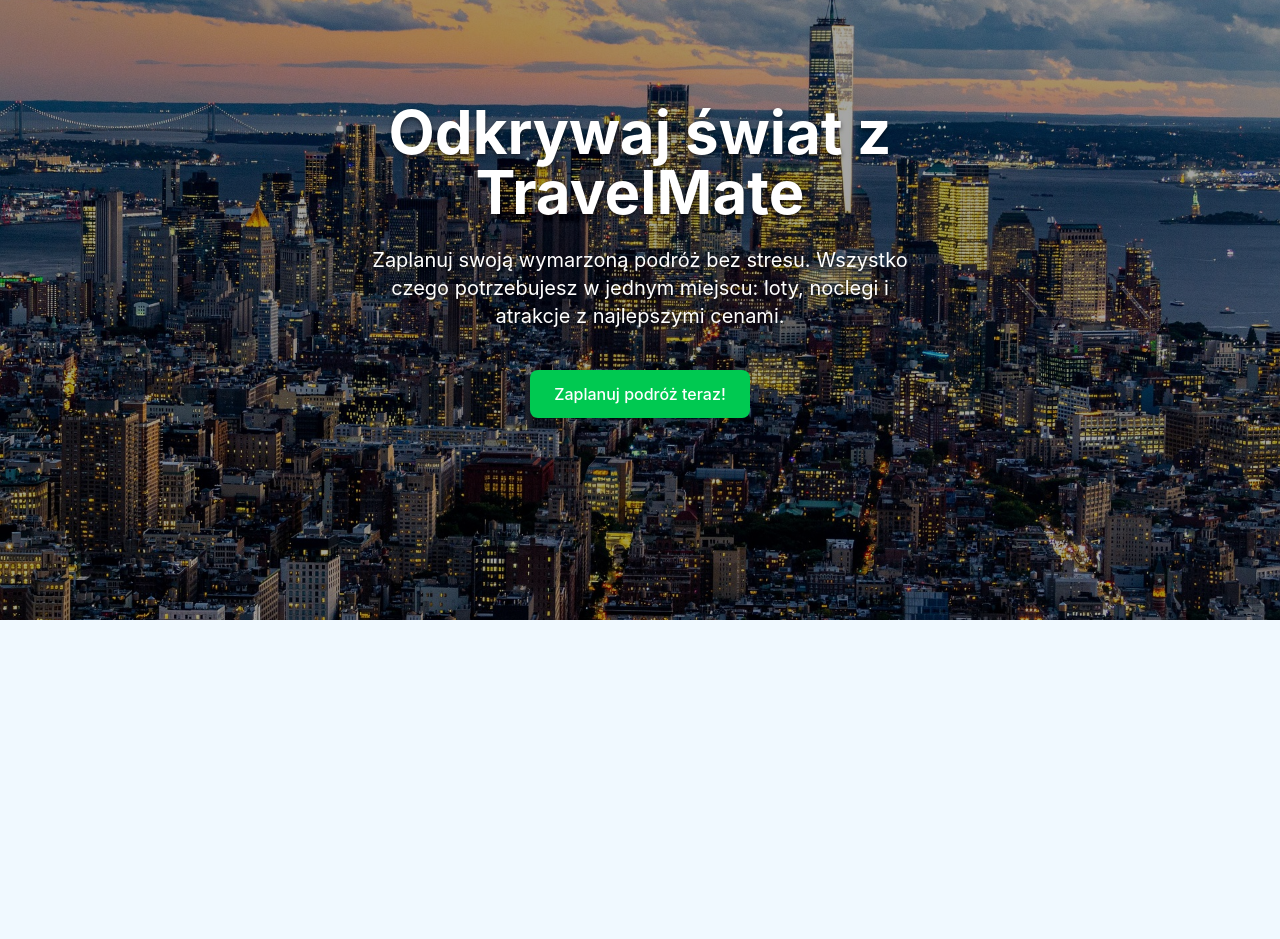
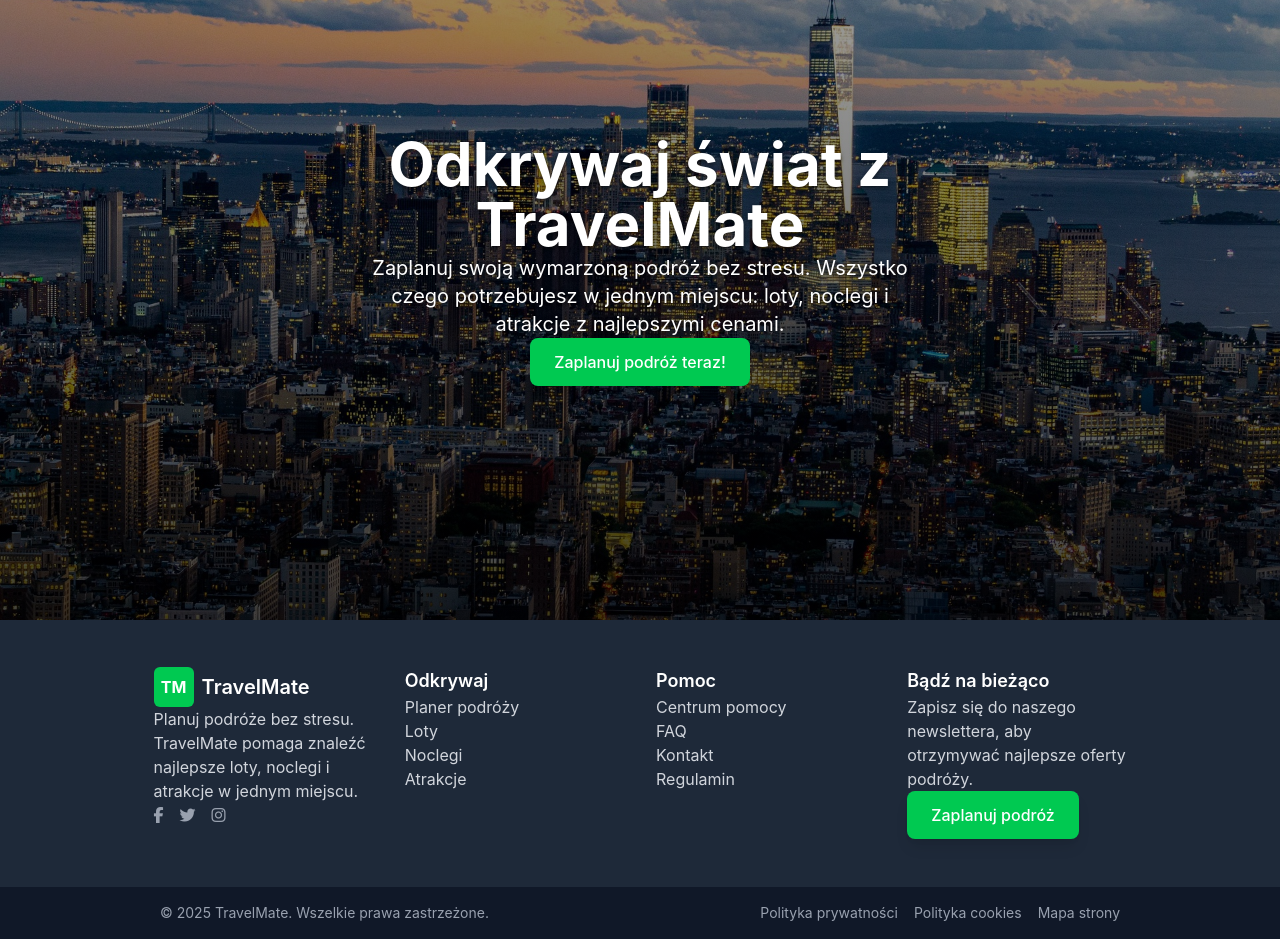
Before and after one commit to Dexamethason/TravelMate, a Vue app: page / in a window 1280 px wide. Shown: the part 180-1119 px from the top of the page. Before the commit the page ends 895 px from the top, so only its background shows below. Built offline with nearby package versions, Linux system fonts and the light colour scheme.

Commit message:
Footer
Added footer and made small changes to MainPage to remove gap between main and footer

```diff
--- a/src/App.vue
+++ b/src/App.vue
@@ -1,16 +1,20 @@
 <script setup lang="ts">
 import AppNavigation from './components/layout/AppNavigation.vue'
+import AppFooter from './components/layout/AppFooter.vue'
 </script>
 
 <template>
-  <div class="min-w-[250px]">
+  <div class="min-w-[250px] flex flex-col min-h-screen">
     <!-- Komponent nawigacyjny - szerokość 100% -->
     <AppNavigation />
 
     <!-- Główny obszar treści z widokiem routera - pełna szerokość -->
-    <main class="w-full py-0 sm:py-0 md:py-0">
+    <main class="w-full flex-grow">
       <router-view />
     </main>
+
+    <!-- Footer - bez odstępu od main -->
+    <AppFooter class="mt-0" />
   </div>
 </template>
 
@@ -21,5 +25,13 @@
   font-family: 'Inter', sans-serif;
   min-width: 250px;
   overflow-x: hidden;
+  margin: 0;
+  padding: 0;
+}
+
+/* Usunięcie domyślnych marginów */
+* {
+  margin-block-end: 0;
+  margin-block-start: 0;
 }
 </style>
--- /dev/null
+++ b/src/components/layout/AppFooter.vue
@@ -0,0 +1,173 @@
+<script setup lang="ts">
+import { ref, onMounted } from 'vue'
+import { useRouter } from 'vue-router'
+import AnimatedButton from '@/components/ui/AnimatedButton.vue'
+
+const router = useRouter()
+const currentYear = ref(new Date().getFullYear()) // Pobieranie aktualnego roku
+
+// Linki do social media - możesz dodać swoje
+const socialLinks = [
+  { icon: 'fa-facebook-f', url: '#', label: 'Facebook' },
+  { icon: 'fa-twitter', url: '#', label: 'Twitter' },
+  { icon: 'fa-instagram', url: '#', label: 'Instagram' }
+]
+
+// Nawigacja do strony planera
+const navigateToPlanner = () => {
+  router.push('/planner')
+}
+</script>
+
+<template>
+  <footer class="bg-gray-800 text-white">
+    <!-- Górna sekcja footer -->
+    <div class="w-full px-4 sm:px-6 md:px-8 py-12 mx-auto">
+      <div
+        class="mx-auto"
+        :class="{
+          'max-w-full': true,
+          'lg:max-w-[90%]': true,
+          'xl:max-w-[80%]': true,
+          '2xl:max-w-[60%]': true,
+        }"
+      >
+        <div class="grid grid-cols-1 md:grid-cols-2 lg:grid-cols-4 gap-8">
+          <!-- Logo i opis -->
+          <div>
+            <div class="flex items-center mb-4">
+              <div class="h-10 w-10 bg-green-500 rounded-md flex items-center justify-center">
+                <span class="text-white font-bold">TM</span>
+              </div>
+              <span class="ml-2 text-xl font-semibold text-white">TravelMate</span>
+            </div>
+            <p class="text-gray-300 mb-4">
+              Planuj podróże bez stresu. TravelMate pomaga znaleźć najlepsze loty, noclegi i atrakcje w jednym miejscu.
+            </p>
+            <!-- Social media -->
+            <div class="flex space-x-4 mt-4">
+              <a
+                v-for="social in socialLinks"
+                :key="social.icon"
+                :href="social.url"
+                :aria-label="social.label"
+                class="text-gray-400 hover:text-white transition-colors"
+              >
+                <i :class="['fab', social.icon]"></i>
+              </a>
+            </div>
+          </div>
+
+          <!-- Sekcje nawigacyjne -->
+          <div>
+            <h3 class="text-lg font-semibold mb-4">Odkrywaj</h3>
+            <ul class="space-y-2">
+              <li>
+                <router-link to="/planner" class="text-gray-300 hover:text-white transition-colors">
+                  Planer podróży
+                </router-link>
+              </li>
+              <li>
+                <router-link to="/flights" class="text-gray-300 hover:text-white transition-colors">
+                  Loty
+                </router-link>
+              </li>
+              <li>
+                <router-link to="/accommodations" class="text-gray-300 hover:text-white transition-colors">
+                  Noclegi
+                </router-link>
+              </li>
+              <li>
+                <router-link to="/attractions" class="text-gray-300 hover:text-white transition-colors">
+                  Atrakcje
+                </router-link>
+              </li>
+            </ul>
+          </div>
+
+          <!-- Pomoc -->
+          <div>
+            <h3 class="text-lg font-semibold mb-4">Pomoc</h3>
+            <ul class="space-y-2">
+              <li>
+                <a href="#" class="text-gray-300 hover:text-white transition-colors">
+                  Centrum pomocy
+                </a>
+              </li>
+              <li>
+                <a href="#" class="text-gray-300 hover:text-white transition-colors">
+                  FAQ
+                </a>
+              </li>
+              <li>
+                <a href="#" class="text-gray-300 hover:text-white transition-colors">
+                  Kontakt
+                </a>
+              </li>
+              <li>
+                <a href="#" class="text-gray-300 hover:text-white transition-colors">
+                  Regulamin
+                </a>
+              </li>
+            </ul>
+          </div>
+
+          <!-- Newsletter -->
+          <div>
+            <h3 class="text-lg font-semibold mb-4">Bądź na bieżąco</h3>
+            <p class="text-gray-300 mb-4">
+              Zapisz się do naszego newslettera, aby otrzymywać najlepsze oferty podróży.
+            </p>
+            <div class="mt-4">
+              <AnimatedButton
+                variant="primary"
+                size="default"
+                animation-color="rgba(255, 255, 255, 0.2)"
+                @click="navigateToPlanner"
+              >
+                Zaplanuj podróż
+              </AnimatedButton>
+            </div>
+          </div>
+        </div>
+      </div>
+    </div>
+
+    <!-- Dolny pasek copyright -->
+    <div class="w-full bg-gray-900 py-4">
+      <div
+        class="mx-auto px-4 sm:px-6 md:px-8"
+        :class="{
+          'max-w-full': true,
+          'lg:max-w-[90%]': true,
+          'xl:max-w-[80%]': true,
+          '2xl:max-w-[60%]': true,
+        }"
+      >
+        <div class="flex flex-col md:flex-row justify-between items-center">
+          <!-- Copyright -->
+          <p class="text-sm text-gray-400">
+            &copy; {{ currentYear }} TravelMate. Wszelkie prawa zastrzeżone.
+          </p>
+
+          <!-- Dodatkowe linki -->
+          <div class="flex space-x-4 mt-2 md:mt-0">
+            <a href="#" class="text-sm text-gray-400 hover:text-white transition-colors">
+              Polityka prywatności
+            </a>
+            <a href="#" class="text-sm text-gray-400 hover:text-white transition-colors">
+              Polityka cookies
+            </a>
+            <a href="#" class="text-sm text-gray-400 hover:text-white transition-colors">
+              Mapa strony
+            </a>
+          </div>
+        </div>
+      </div>
+    </div>
+  </footer>
+</template>
+
+<style scoped>
+/* Tu możemy dodać style specyficzne dla footera */
+</style>
--- a/src/components/layout/HeroSection.vue
+++ b/src/components/layout/HeroSection.vue
@@ -8,6 +8,9 @@
 const navigateToPlanner = () => {
   router.push('/planner')
 }
+
+const bigHeroImage = new URL('@/assets/images/hero/mainPage-hero-big.jpg', import.meta.url).href
+const smallHeroImage = new URL('@/assets/images/hero/mainPage-hero-small.jpg', import.meta.url).href
 </script>
 
 <template>
@@ -21,7 +24,7 @@
       <div
         class="hidden md:block w-full h-full bg-cover bg-center"
         :style="{
-          backgroundImage: 'url(/src/assets/images/hero/mainPage-hero-big.jpg)',
+          backgroundImage: `url(${bigHeroImage})`,
           backgroundAttachment: 'fixed',
         }"
       ></div>
@@ -29,12 +32,13 @@
       <div
         class="md:hidden w-full h-full bg-cover bg-center"
         :style="{
-          backgroundImage: 'url(/src/assets/images/hero/mainPage-hero-small.jpg)',
-          backgroundAttachment: 'fixed',
+          backgroundImage: `url(${smallHeroImage})`,
+          backgroundAttachment: 'scroll',
         }"
       ></div>
       <!-- Przyciemnione tło obrazka (jedna warstwa) -->
       <div class="absolute inset-0 bg-black opacity-35"></div>
+      <div class="absolute inset-0 bg-gradient-to-t from-black/60 via-black/25 to-transparent"></div>
     </div>
 
     <div class="relative z-10 px-4 sm:px-6 md:px-8 max-w-3xl mx-auto">
--- a/src/pages/HomePage.vue
+++ b/src/pages/HomePage.vue
@@ -8,9 +8,5 @@
     <!-- Sekcja hero na całą szerokość -->
     <HeroSection />
 
-    <AppLayout>
-      <div class="py-8 md:py-12">
-      </div>
-    </AppLayout>
   </div>
 </template>
```
